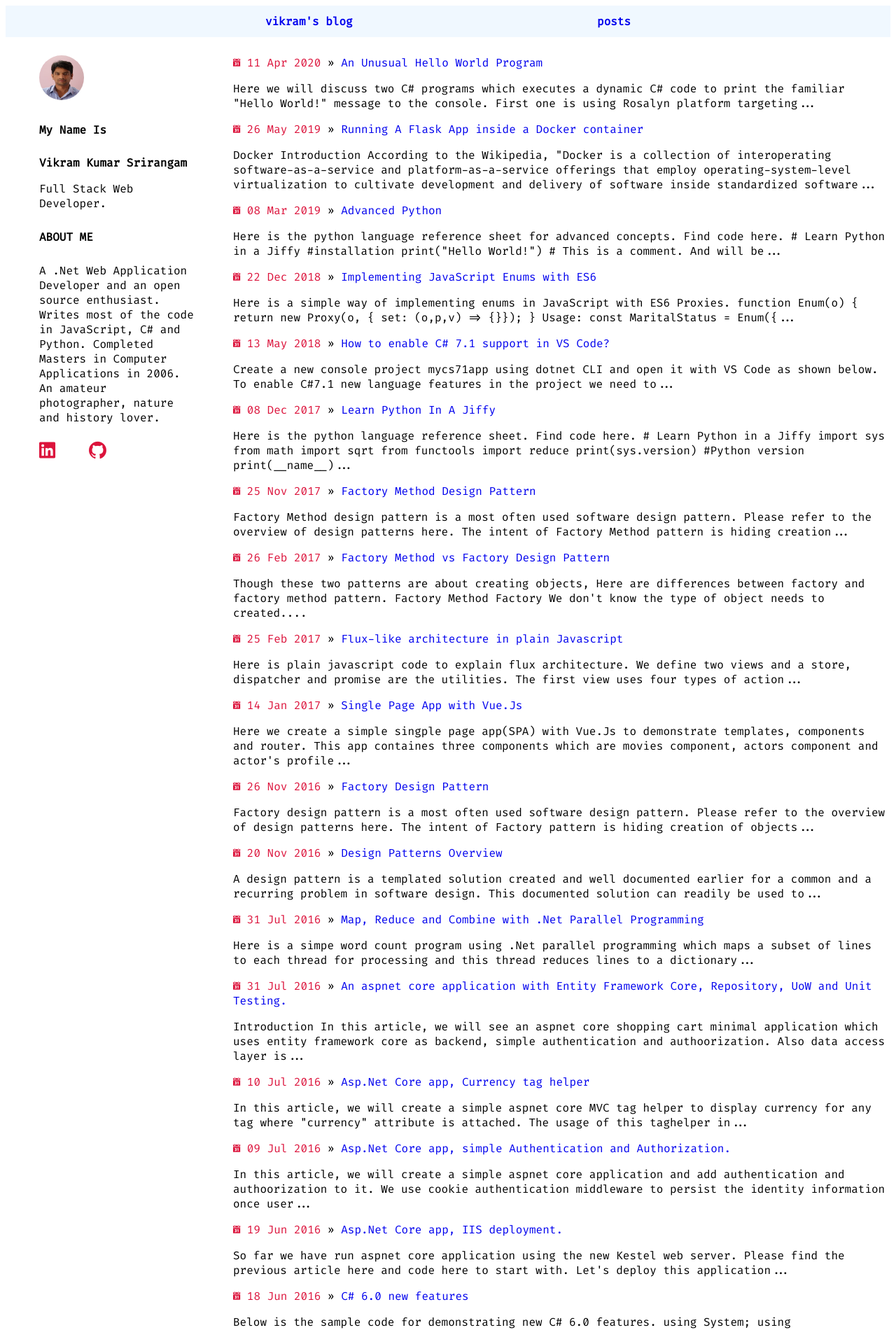
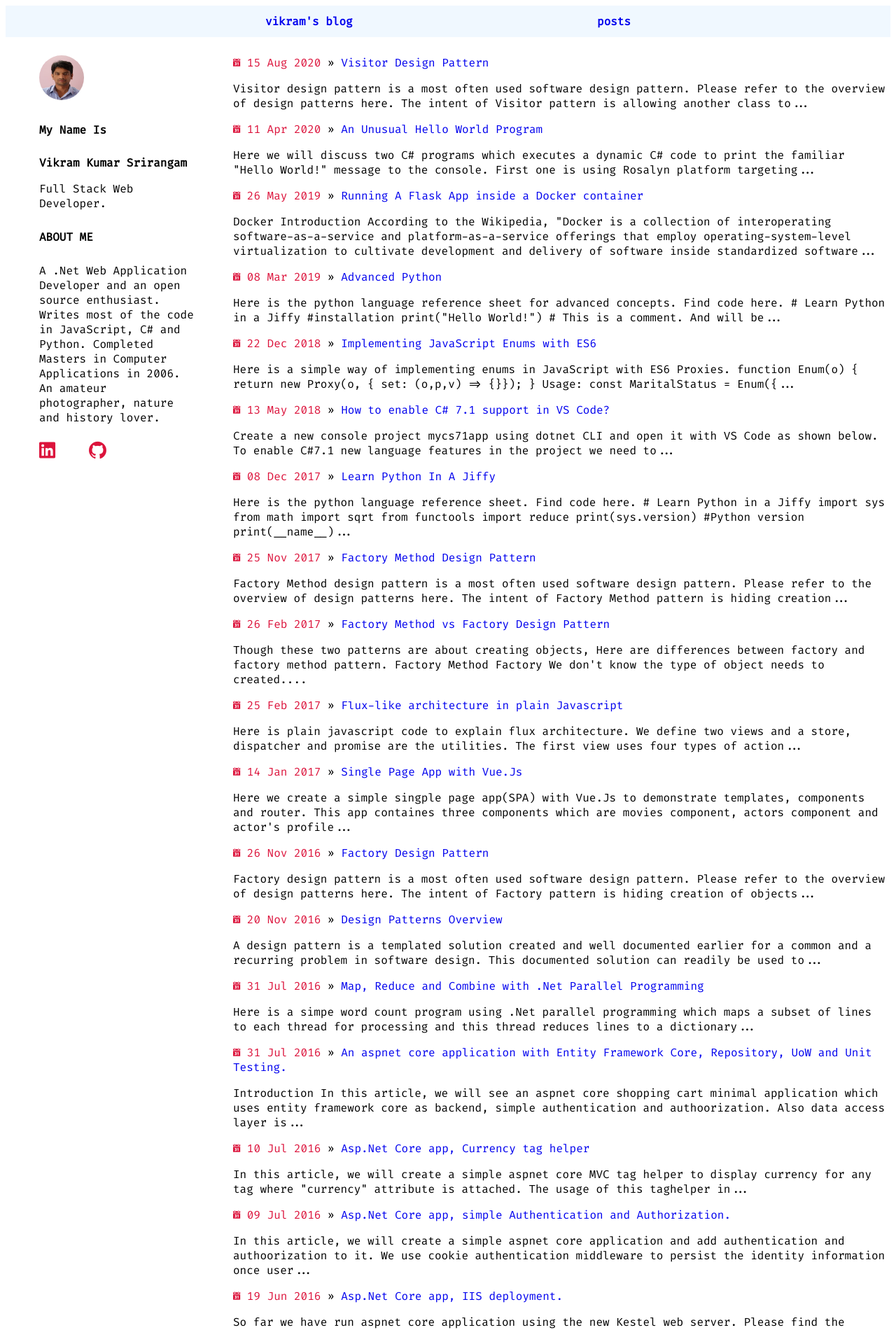
Before and after one commit to srirangamv/srirangamv.github.io, a Jekyll site: the page built from blog/index.html, in a window 1280 px wide. Shown: the top 1900 px of the page at 70% size. Built offline with Jekyll 4.4.1, drawn with Linux system fonts in a browser that asks for light colours.

Commit message:
adding post.

```diff
--- a/_posts/2016-11-20-design-patterns-overview.md
+++ b/_posts/2016-11-20-design-patterns-overview.md
@@ -52,4 +52,4 @@
 8. State
 9. Strategy
 10. Template method
-11. Visitor
+11. [Visitor](http://vwtt.github.io/blog/visitor-design-pattern)
--- /dev/null
+++ b/_posts/2020-08-15-visitor-design-pattern.md
@@ -0,0 +1,75 @@
+---
+layout: post
+title: "Visitor Design Pattern"
+name: "2020-08-15-visitor-design-pattern"
+description: "Simple example of Visitor design pattern."
+date: 2020-08-15
+---
+
+<p>Visitor design pattern is a most often used software design pattern. Please refer to the overview of design patterns <a href="http://vwtt.github.io/blog/design-patterns-overview" target="_blank">here</a>. The intent of Visitor pattern is allowing another class to read the data from another several classes without violating object orientation rules. Here the several classes implements a common interface using that these classes share the internal data to the external client (in this case client is a visitor). Take a real example of a food inspector visiting several hotels, restaurants and other food chains for inspection.</p>
+
+<p>
+    <figure>
+      <img src="/images/VisitorPattern.png" alt="Visitor Pattern UML Diagram" width="606px" height="448px" />
+      <figcaption>Visitor Pattern UML Diagram</figcaption>
+    </figure>
+</p>
+
+{% highlight csharp %}
+
+namespace PatternsDemo
+{
+    public class FoodInfo
+    {
+        public string FoodItem{get;set;}
+        public DateTime PurchaseDate{get;set;}
+        public string SecretInfo{get;set;}
+    }
+
+    public interface IVisitor{
+
+        ICollection<FoodInfo> Visit();
+    }
+
+    public class Hotel : IVisitor
+    {
+        List<FoodInfo> foodInfos=new List<FoodInfo>()
+        {
+            new FoodInfo(){ FoodItem="one", SecretInfo="masala", PurchaseDate=DateTime.Now},
+            new FoodInfo(){ FoodItem="two", SecretInfo="some seed oil", PurchaseDate=DateTime.Now}
+        };
+
+        public ICollection<FoodInfo> Visit()
+        {
+            return foodInfos.Select(a=>new FoodInfo(){FoodItem = a.FoodItem, PurchaseDate = a.PurchaseDate}).ToList();
+        }
+    }
+
+    public class Restaurant: IVisitor
+    {
+        List<FoodInfo> foodInfos=new List<FoodInfo>()
+        {
+            new FoodInfo(){ FoodItem="three", SecretInfo="masala", PurchaseDate=DateTime.Now},
+            new FoodInfo(){ FoodItem="four", SecretInfo="some seed oil", PurchaseDate=DateTime.Now}
+        };
+
+        public ICollection<FoodInfo> Visit()
+        {
+            return foodInfos.Select(a=>new FoodInfo(){FoodItem = a.FoodItem, PurchaseDate = a.PurchaseDate}).ToList();
+        }
+    }
+
+    public class FoodInspector
+    {
+        public void Inspect(IVisitor foodChain)
+        {
+            var list = foodChain.Visit();
+            foreach(var food in list)
+            {
+                Console.WriteLine(food.PurchaseDate);
+            }
+        }
+    }
+}
+
+{% endhighlight %}
```
Also changed, not shown: images/VisitorPattern.png (added).
